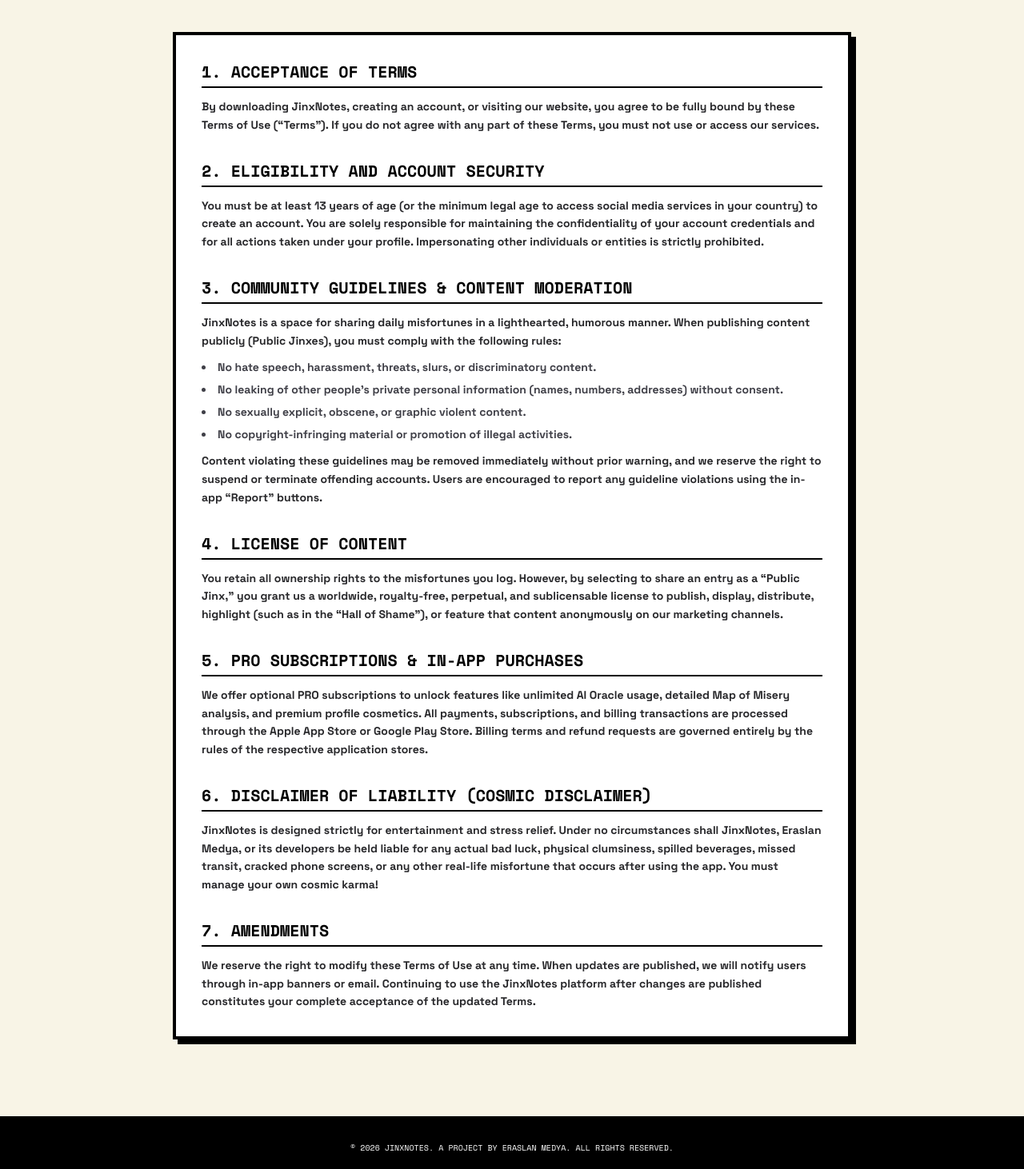
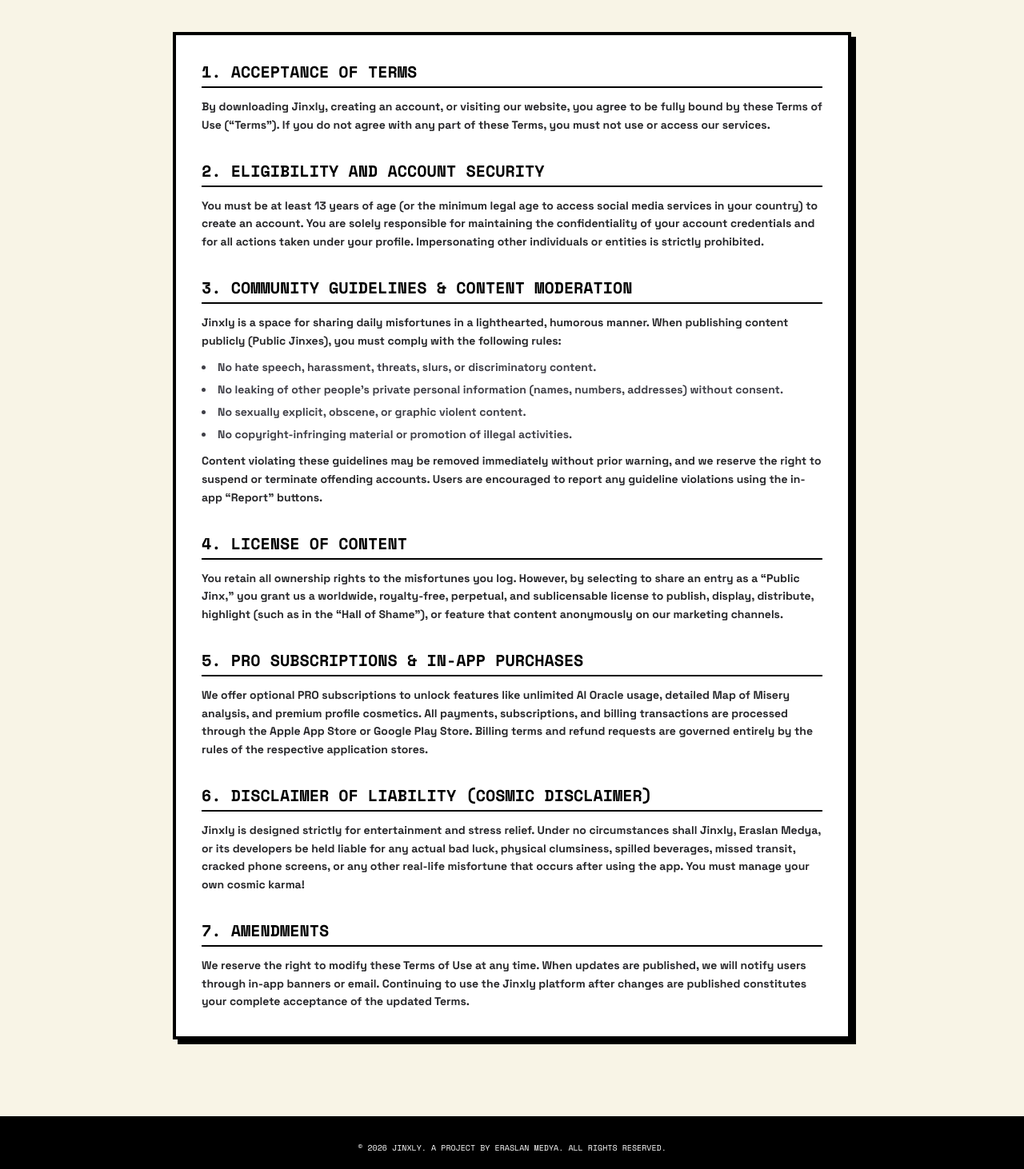
Before and after one commit to Muhammedersln/jinxnotes-landing, a Next.js app: page /terms in a window 1280 px wide. Shown: the part 248-1710 px from the top of the page at 80% size. Built offline with nearby package versions, Linux system fonts and the light colour scheme.

Commit message:
Update references from JinxNotes to Jinxly across the application

```diff
--- a/app/components/features/InteractiveJinxCard.tsx
+++ b/app/components/features/InteractiveJinxCard.tsx
@@ -110,7 +110,7 @@
             <span>12</span>
           </div>
           <button
-            onClick={() => alert("Install JinxNotes mobile app to share or react to misfortunes!")}
+            onClick={() => alert("Install Jinxly mobile app to share or react to misfortunes!")}
             className="hover:scale-110 active:scale-95 transition-transform duration-100 cursor-pointer"
           >
             <Share2 size={16} strokeWidth={2.5} />
--- a/app/delete-account/page.tsx
+++ b/app/delete-account/page.tsx
@@ -51,7 +51,7 @@
             DELETE ACCOUNT
           </h1>
           <p className="font-mono font-bold text-xs uppercase text-zinc-500 mt-2">
-            Permanently Delete Your JinxNotes Account and All Data
+            Permanently Delete Your Jinxly Account and All Data
           </p>
         </div>
 
@@ -63,7 +63,7 @@
               <Trash2 size={48} className="mx-auto text-brutalist-black animate-bounce" strokeWidth={2.5} />
               <h3 className="font-mono font-black text-xl uppercase">REQUEST RECEIVED</h3>
               <p className="font-sans font-bold text-sm text-brutalist-black leading-relaxed">
-                An email confirmation link has been sent to your address at <strong>{email}</strong>. For your security, please follow the verification steps in that message to confirm your deletion. Once verified, your JinxNotes account and all associated logs will be permanently removed.
+                An email confirmation link has been sent to your address at <strong>{email}</strong>. For your security, please follow the verification steps in that message to confirm your deletion. Once verified, your Jinxly account and all associated logs will be permanently removed.
               </p>
               <a href="/">
                 <BrutalistButton variant="white" size="sm">
@@ -87,7 +87,7 @@
 
               <div className="grid grid-cols-1 sm:grid-cols-2 gap-4">
                 <div className="space-y-1.5">
-                  <label className="font-mono font-black text-xs uppercase text-brutalist-black">JinxNotes Email Address</label>
+                  <label className="font-mono font-black text-xs uppercase text-brutalist-black">Jinxly Email Address</label>
                   <input
                     type="email"
                     required
@@ -144,7 +144,7 @@
 
       {/* FOOTER */}
       <footer className="bg-brutalist-black text-brutalist-white px-6 py-8 font-mono text-[10px] uppercase text-center mt-12">
-        <p>© 2026 JinxNotes. A PROJECT BY ERASLAN MEDYA. ALL RIGHTS RESERVED.</p>
+        <p>© 2026 Jinxly. A PROJECT BY ERASLAN MEDYA. ALL RIGHTS RESERVED.</p>
       </footer>
 
     </div>
--- a/app/layout.tsx
+++ b/app/layout.tsx
@@ -14,8 +14,8 @@
 });
 
 export const metadata: Metadata = {
-  title: "JinxNotes | Günlük Şanssızlık Günlüğü & Sosyal Platformu",
-  description: "JinxNotes, günlük hayatta yaşadığınız küçük felaketleri, şanssızlıkları ve nazar anlarını belgelediğiniz, toplulukla paylaştığınız ve eğlendiğiniz Neo-Brutalist şanssızlık günlüğüdür.",
+  title: "Jinxly | Günlük Şanssızlık Günlüğü & Sosyal Platformu",
+  description: "Jinxly, günlük hayatta yaşadığınız küçük felaketleri, şanssızlıkları ve nazar anlarını belgelediğiniz, toplulukla paylaştığınız ve eğlendiğiniz Neo-Brutalist şanssızlık günlüğüdür.",
 };
 
 export default function RootLayout({
--- a/app/privacy/page.tsx
+++ b/app/privacy/page.tsx
@@ -51,7 +51,7 @@
               1. INTRODUCTION & SERVICE PROVIDER
             </h2>
             <p className="font-sans font-bold text-sm text-zinc-800 leading-relaxed">
-              JinxNotes (&ldquo;the App&rdquo;), operated by Eraslan Medya (&ldquo;We&rdquo;, &ldquo;Us&rdquo;, or &ldquo;the Company&rdquo;), is a mobile journal and social platform for sharing daily mishaps. This Privacy Policy details how we collect, process, store, and safeguard your personal information when using the JinxNotes mobile app and web services.
+              Jinxly (&ldquo;the App&rdquo;), operated by Eraslan Medya (&ldquo;We&rdquo;, &ldquo;Us&rdquo;, or &ldquo;the Company&rdquo;), is a mobile journal and social platform for sharing daily mishaps. This Privacy Policy details how we collect, process, store, and safeguard your personal information when using the Jinxly mobile app and web services.
             </p>
           </section>
 
@@ -142,7 +142,7 @@
 
       {/* FOOTER */}
       <footer className="bg-brutalist-black text-brutalist-white px-6 py-8 font-mono text-[10px] uppercase text-center mt-12">
-        <p>© 2026 JinxNotes. A PROJECT BY ERASLAN MEDYA. ALL RIGHTS RESERVED.</p>
+        <p>© 2026 Jinxly. A PROJECT BY ERASLAN MEDYA. ALL RIGHTS RESERVED.</p>
       </footer>
 
     </div>
--- a/app/support/page.tsx
+++ b/app/support/page.tsx
@@ -30,7 +30,7 @@
     },
     {
       q: "🗺️ My location is incorrect on the Misery Map?",
-      a: "The misery map uses your device's GPS signal. Make sure your location services are active and you have granted GPS permissions to the JinxNotes app."
+      a: "The misery map uses your device's GPS signal. Make sure your location services are active and you have granted GPS permissions to the Jinxly app."
     }
   ];
 
@@ -206,7 +206,7 @@
 
       {/* FOOTER */}
       <footer className="bg-brutalist-black text-brutalist-white px-6 py-8 font-mono text-[10px] uppercase text-center mt-12">
-        <p>© 2026 JinxNotes. A PROJECT BY ERASLAN MEDYA. ALL RIGHTS RESERVED.</p>
+        <p>© 2026 Jinxly. A PROJECT BY ERASLAN MEDYA. ALL RIGHTS RESERVED.</p>
       </footer>
 
     </div>
--- a/app/terms/page.tsx
+++ b/app/terms/page.tsx
@@ -51,7 +51,7 @@
               1. ACCEPTANCE OF TERMS
             </h2>
             <p className="font-sans font-bold text-sm text-zinc-800 leading-relaxed">
-              By downloading JinxNotes, creating an account, or visiting our website, you agree to be fully bound by these Terms of Use (&ldquo;Terms&rdquo;). If you do not agree with any part of these Terms, you must not use or access our services.
+              By downloading Jinxly, creating an account, or visiting our website, you agree to be fully bound by these Terms of Use (&ldquo;Terms&rdquo;). If you do not agree with any part of these Terms, you must not use or access our services.
             </p>
           </section>
 
@@ -69,7 +69,7 @@
               3. COMMUNITY GUIDELINES & CONTENT MODERATION
             </h2>
             <p className="font-sans font-bold text-sm text-zinc-800 leading-relaxed">
-              JinxNotes is a space for sharing daily misfortunes in a lighthearted, humorous manner. When publishing content publicly (Public Jinxes), you must comply with the following rules:
+              Jinxly is a space for sharing daily misfortunes in a lighthearted, humorous manner. When publishing content publicly (Public Jinxes), you must comply with the following rules:
             </p>
             <ul className="list-disc list-inside space-y-2 font-sans font-bold text-sm text-zinc-700">
               <li>No hate speech, harassment, threats, slurs, or discriminatory content.</li>
@@ -105,7 +105,7 @@
               6. DISCLAIMER OF LIABILITY (COSMIC DISCLAIMER)
             </h2>
             <p className="font-sans font-bold text-sm text-zinc-800 leading-relaxed">
-              JinxNotes is designed strictly for entertainment and stress relief. Under no circumstances shall JinxNotes, Eraslan Medya, or its developers be held liable for any actual bad luck, physical clumsiness, spilled beverages, missed transit, cracked phone screens, or any other real-life misfortune that occurs after using the app. You must manage your own cosmic karma!
+              Jinxly is designed strictly for entertainment and stress relief. Under no circumstances shall Jinxly, Eraslan Medya, or its developers be held liable for any actual bad luck, physical clumsiness, spilled beverages, missed transit, cracked phone screens, or any other real-life misfortune that occurs after using the app. You must manage your own cosmic karma!
             </p>
           </section>
 
@@ -114,7 +114,7 @@
               7. AMENDMENTS
             </h2>
             <p className="font-sans font-bold text-sm text-zinc-800 leading-relaxed">
-              We reserve the right to modify these Terms of Use at any time. When updates are published, we will notify users through in-app banners or email. Continuing to use the JinxNotes platform after changes are published constitutes your complete acceptance of the updated Terms.
+              We reserve the right to modify these Terms of Use at any time. When updates are published, we will notify users through in-app banners or email. Continuing to use the Jinxly platform after changes are published constitutes your complete acceptance of the updated Terms.
             </p>
           </section>
 
@@ -123,7 +123,7 @@
 
       {/* FOOTER */}
       <footer className="bg-brutalist-black text-brutalist-white px-6 py-8 font-mono text-[10px] uppercase text-center mt-12">
-        <p>© 2026 JinxNotes. A PROJECT BY ERASLAN MEDYA. ALL RIGHTS RESERVED.</p>
+        <p>© 2026 Jinxly. A PROJECT BY ERASLAN MEDYA. ALL RIGHTS RESERVED.</p>
       </footer>
 
     </div>
```
Also changed, not shown: app/page.tsx (+8 -8 lines).
